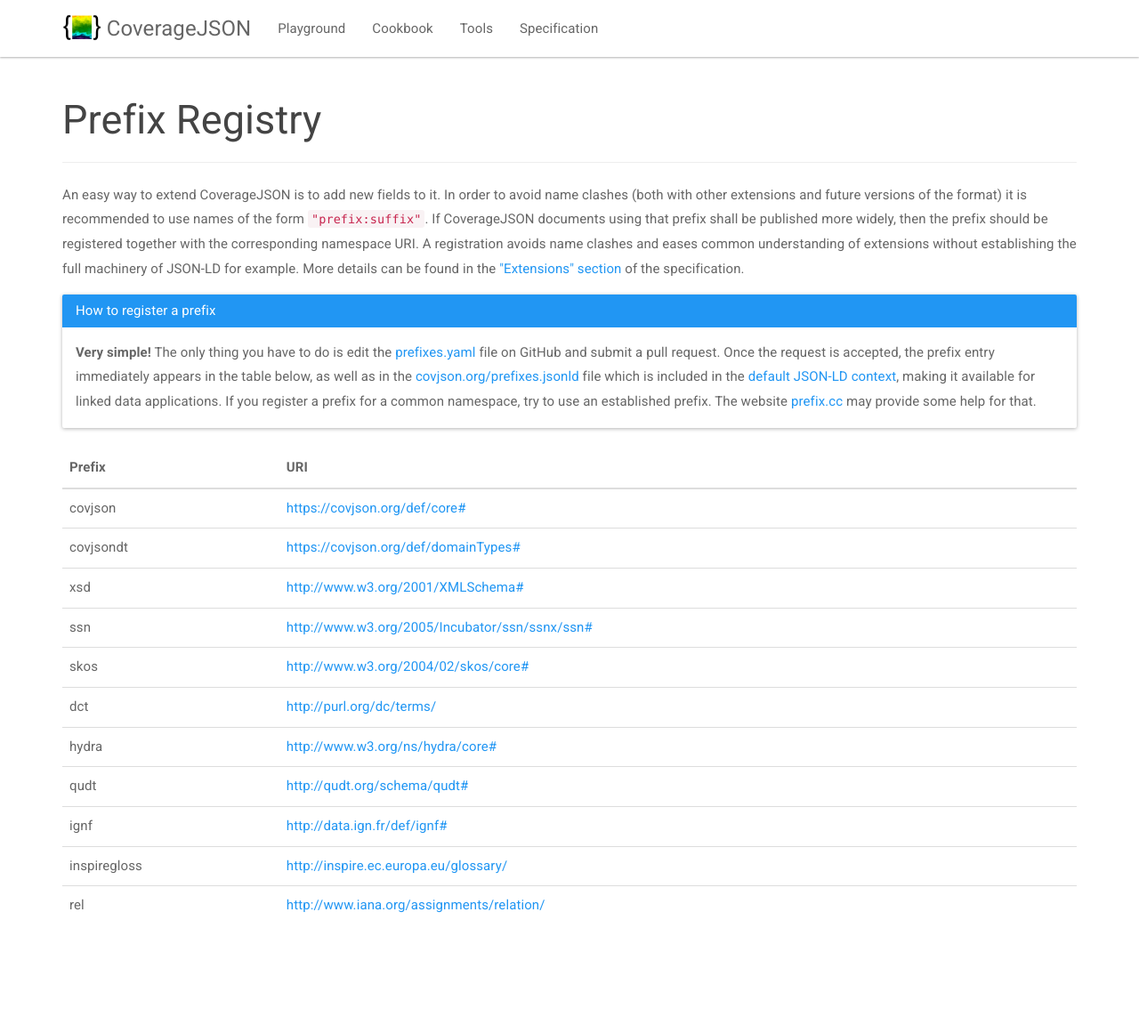
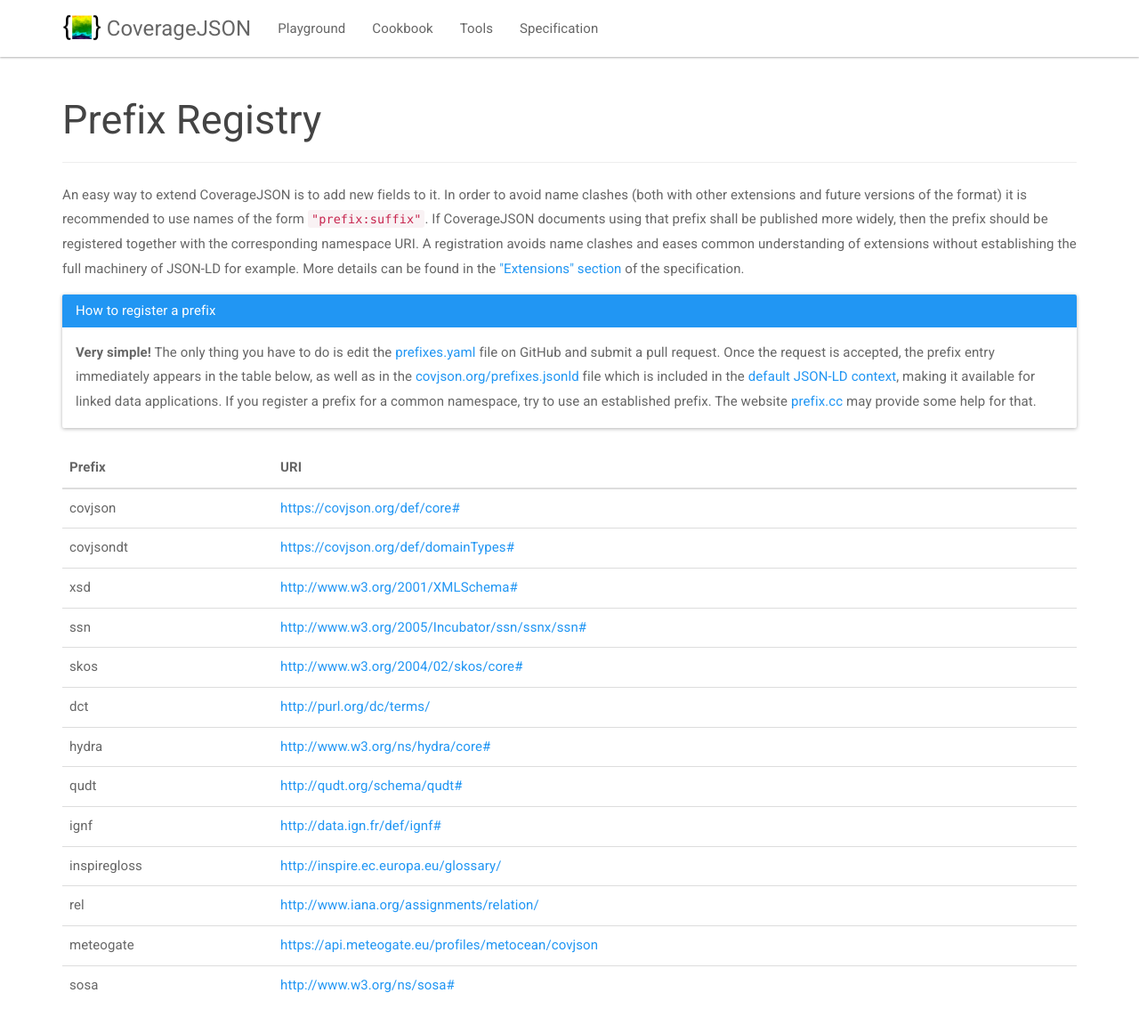
Before and after one commit to covjson/covjson.github.io, a Jekyll site: the page built from prefixes.html, in a window 1280 px wide and 1152 px high. Shown: the whole window at 89% size. Built offline with Jekyll 4.4.1, drawn with Linux system fonts in a browser that asks for light colours; nearby versions of some CDN libraries; some of the changed lines change nothing that is shown.

Commit message:
Update prefixes.yaml and context.jsonld
* Update prefixes.yaml

Add metocean prefix for European Met services extra metadata.

* Update prefixes.yaml

Update draft ssn reference and add sosa reference

* Update context.jsonld

Use SOSA rather than SSN for definition of `observedProperty`

* Update prefixes.yaml

Leave legacy `ssn:` prefix and add current `sosa:` prefix

* Update prefixes.yaml

`metocean:` prefix replaced with reduced scope `meteogate:` prefix

* Update context.jsonld

Added the four comprehensive optional SOSA properties for `Parameter`

```diff
--- a/_data/prefixes.yaml
+++ b/_data/prefixes.yaml
@@ -9,3 +9,5 @@ qudt: http://qudt.org/schema/qudt#
 ignf: http://data.ign.fr/def/ignf#
 inspiregloss: http://inspire.ec.europa.eu/glossary/
 rel: http://www.iana.org/assignments/relation/
+meteogate: https://api.meteogate.eu/profiles/metocean/covjson
+sosa: http://www.w3.org/ns/sosa#
```
Also changed, not shown: 1 other file.
